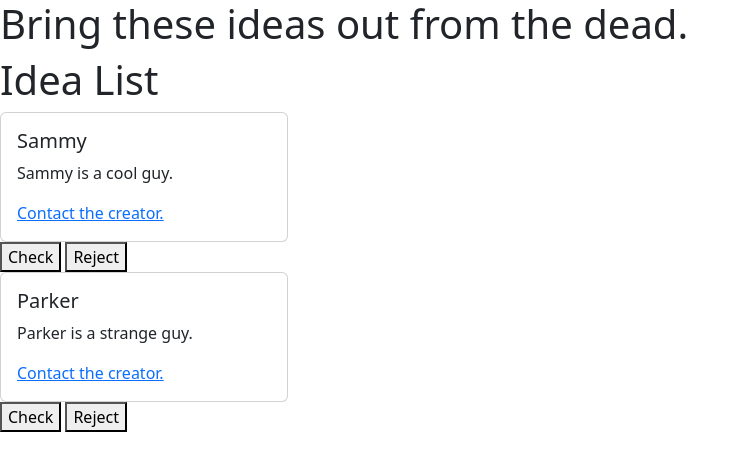
After one commit to parker-cline/capstone-graveyard, a Flask app: page /cards in a window 1280 px wide. The commit adds this page. Shown: the top 471 px of the page, without its empty margins (0-749 px from the left). Run offline with Flask 2, Linux system fonts and the light colour scheme; data comes from the database, SQL or seed files in the repository.

Commit message:
introducing cards system

```diff
--- a/web/serve.py
+++ b/web/serve.py
@@ -4,7 +4,7 @@ from flask import current_app as app
 from .forms import IdeaSubmitForm
 from . import db
 
-@app.route("/", methods=("GET", "POST"))
+@app.route("/", methods=["GET", "POST"])
 def index():
     ideas_list = Idea.query.all()
     form = IdeaSubmitForm()
@@ -14,3 +14,8 @@ def index():
         db.session.commit()
         return redirect(url_for("index"))
     return render_template("index.html", ideas=ideas_list, form=form)
+
+@app.route("/cards", methods=["GET"])
+def cards():
+    ideas_list = Idea.query.all()
+    return render_template("cards.html", ideas=ideas_list)
--- /dev/null
+++ b/web/templates/cards.html
@@ -0,0 +1,34 @@
+<!DOCTYPE html>
+<html lang="en">
+<head>
+    <meta charset="UTF-8"/>
+    <meta http-equiv="X-UA-Compatible" content="IE=edge"/>
+    <meta name="viewport" content="width=device-width, initial-scale=1.0"/>
+    <title>the Capstone Graveyard</title>
+<link href="https://cdn.jsdelivr.net/npm/bootstrap@5.2.0-beta1/dist/css/bootstrap.min.css" rel="stylesheet" integrity="sha384-0evHe/X+R7YkIZDRvuzKMRqM+OrBnVFBL6DOitfPri4tjfHxaWutUpFmBp4vmVor" crossorigin="anonymous">
+</head>
+
+
+<body>
+    {% block content %}
+    <h1 class="title">{% block title %}Bring these ideas out from the dead.{% endblock %}</h1>
+    <h1>Idea List</h1>
+    <div class="content">
+        {% for idea in ideas %}
+            <div class="card" style="width: 18rem;">
+                <div class="card-body">
+                    <h5 class="card-title">{{ idea.title }}</h5>
+                    <p class="card-text">{{ idea.description }}</p>
+                    <a href="#" class="card-link">Contact the creator.</a>
+                </div>
+            </div>
+            <button>Check</button>
+            <button>Reject</button>
+        {% endfor %}
+    </div>
+    {% endblock %}
+
+    <script src="https://cdn.jsdelivr.net/npm/bootstrap@5.2.0-beta1/dist/js/bootstrap.bundle.min.js" integrity="sha384-pprn3073KE6tl6bjs2QrFaJGz5/SUsLqktiwsUTF55Jfv3qYSDhgCecCxMW52nD2" crossorigin="anonymous"></script>
+</body>
+
+</html>
--- a/web/templates/index.html
+++ b/web/templates/index.html
@@ -6,7 +6,6 @@
     <meta name="viewport" content="width=device-width, initial-scale=1.0"/>
     <title>the Capstone Graveyard</title>
 <link href="https://cdn.jsdelivr.net/npm/bootstrap@5.2.0-beta1/dist/css/bootstrap.min.css" rel="stylesheet" integrity="sha384-0evHe/X+R7YkIZDRvuzKMRqM+OrBnVFBL6DOitfPri4tjfHxaWutUpFmBp4vmVor" crossorigin="anonymous">
-<script src="https://cdn.jsdelivr.net/npm/bootstrap@5.2.0-beta1/dist/js/bootstrap.bundle.min.js" integrity="sha384-pprn3073KE6tl6bjs2QrFaJGz5/SUsLqktiwsUTF55Jfv3qYSDhgCecCxMW52nD2" crossorigin="anonymous"></script>
 </head>
 
 
@@ -59,6 +58,7 @@
             <input type="submit" value="Add Idea">
         </p>
     </form>
+    <script src="https://cdn.jsdelivr.net/npm/bootstrap@5.2.0-beta1/dist/js/bootstrap.bundle.min.js" integrity="sha384-pprn3073KE6tl6bjs2QrFaJGz5/SUsLqktiwsUTF55Jfv3qYSDhgCecCxMW52nD2" crossorigin="anonymous"></script>
 </body>
 
 </html>
```
